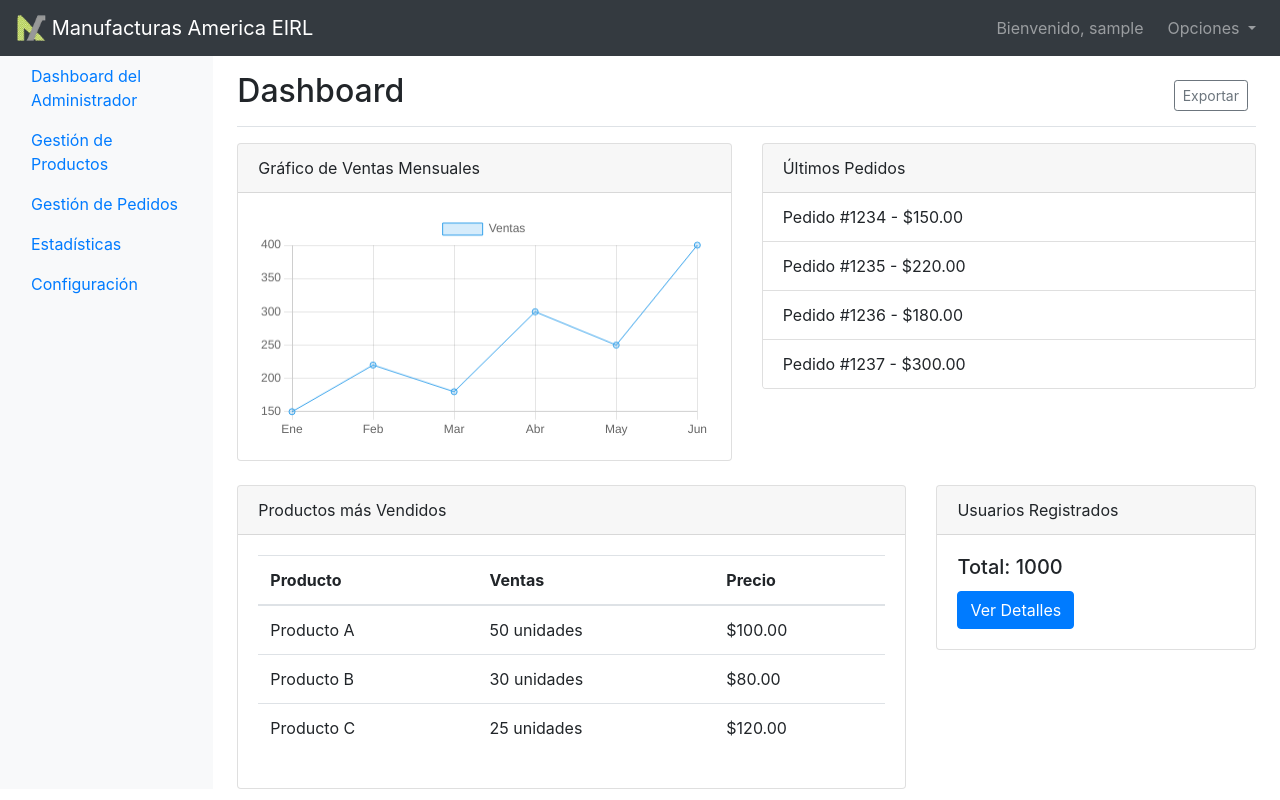
After one commit to ThisWildLifef7/Manufacturas.github.io, a PHP site: page /Screens/dashboard.php in a window 1280 px wide. The commit adds this page. Run offline with PHP 8.4, Linux system fonts and the light colour scheme; the visitor is signed in with stand-in values (Sample User, id 1); some libraries are stand-ins or nearby versions.

Commit message:
Last changes 13 - 06

```diff
--- a/Screens/contacto.php
+++ b/Screens/contacto.php
@@ -46,8 +46,8 @@ session_start();
                         <a class="secondary" href="#">
                             <i class="fa-solid fa-circle-user"></i>
                             <?php
-                                if (isset($_SESSION['nombre_usuario'])) {
-                                    echo htmlspecialchars($_SESSION['nombre_usuario']);
+                                if (isset($_SESSION['nombre_completo'])) {
+                                    echo htmlspecialchars($_SESSION['nombre_completo']);
                                 }
                             ?>
                         </a>
--- /dev/null
+++ b/Screens/dashboard.php
@@ -0,0 +1,218 @@
+<?php
+
+    session_start();
+    if (!isset($_SESSION['tipo_usuario']) || $_SESSION['tipo_usuario'] !== 'administrador') {
+        // Redirigir al usuario a acceso_denegado.php si no tiene permisos de administrador
+        header("Location: ./acceso_denegado.html");
+    exit; // Asegurar que el script se detenga después de redirigir
+}
+
+?>
+<!DOCTYPE html>
+<html lang="es">
+<head>
+    <meta charset="UTF-8">
+    <meta name="viewport" content="width=device-width, initial-scale=1.0">
+    <title>Main Administrador</title>
+    <link rel="icon" type="image/png" href="../pics/logo-man.png">
+    <link rel="stylesheet" href="https://stackpath.bootstrapcdn.com/bootstrap/4.5.2/css/bootstrap.min.css">
+    <link rel="stylesheet" href="../styles/dash.css">
+    <script src="https://cdn.jsdelivr.net/npm/chart.js"></script> <!-- Librería Chart.js para gráficos -->
+</head>
+<body>
+ <!-- Encabezado -->
+    <header>
+        <nav class="navbar navbar-expand-lg navbar-dark bg-dark">
+            <a class="navbar-brand" href="#">
+                <img src="../pics/logo-man.png" width="30" height="30" class="d-inline-block align-top" alt="">
+                Manufacturas America EIRL
+            </a>
+            <button class="navbar-toggler" type="button" data-toggle="collapse" data-target="#navbarNav"
+                aria-controls="navbarNav" aria-expanded="false" aria-label="Toggle navigation">
+                <span class="navbar-toggler-icon"></span>
+            </button>
+            <div class="collapse navbar-collapse" id="navbarNav">
+                <ul class="navbar-nav ml-auto">
+                   <?php if (isset($_SESSION['nombre_usuario'])) : ?>
+                        <li class="nav-item">
+                            <span class="navbar-text mr-3">Bienvenido, <?php echo $_SESSION['nombre_usuario']; ?></span>
+                        </li>
+                        <li class="nav-item dropdown">
+                            <a class="nav-link dropdown-toggle" href="#" id="navbarDropdown" role="button"
+                                data-toggle="dropdown" aria-haspopup="true" aria-expanded="false">
+                                Opciones
+                            </a>
+                            <div class="dropdown-menu dropdown-menu-right" aria-labelledby="navbarDropdown">
+                                <a class="dropdown-item" href="../Screens/perfil.php">Perfil</a>
+                                <a class="dropdown-item" href="#">Configuración</a>
+                                <div class="dropdown-divider"></div>
+                                <a class="dropdown-item" href="../php/logout.php">Cerrar Sesión</a>
+                            </div>
+                        </li>
+                    <?php else : ?>
+                        <li class="nav-item">
+                            <a class="nav-link" href="../index.php">Iniciar Sesión</a>
+                        </li>
+                    <?php endif; ?>
+                </ul>
+            </div>
+        </nav>
+    </header>
+
+    <!-- Contenido Principal -->
+    <div class="container-fluid">
+        <div class="row">
+            <!-- Sidebar -->
+            <nav id="sidebar" class="col-md-3 col-lg-2 d-md-block bg-light sidebar">
+                <div class="sidebar-sticky">
+                    <ul class="nav flex-column">
+                        <li class="nav-item">
+                            <a class="nav-link active" href="#">
+                                Dashboard del Administrador
+                            </a>
+                        </li>
+                        <li class="nav-item">
+                            <a class="nav-link" href="#">
+                                Gestión de Productos
+                            </a>
+                        </li>
+                        <li class="nav-item">
+                            <a class="nav-link" href="#">
+                                Gestión de Pedidos
+                            </a>
+                        </li>
+                        <li class="nav-item">
+                            <a class="nav-link" href="#">
+                                Estadísticas
+                            </a>
+                        </li>
+                        <li class="nav-item">
+                            <a class="nav-link" href="#">
+                                Configuración
+                            </a>
+                        </li>
+                    </ul>
+                </div>
+            </nav>
+
+            <!-- Contenido Principal -->
+            <main role="main" class="col-md-9 ml-sm-auto col-lg-10 px-md-4">
+                <div class="d-flex justify-content-between flex-wrap flex-md-nowrap align-items-center pt-3 pb-2 mb-3 border-bottom">
+                    <h1 class="h2">Dashboard</h1>
+                    <div class="btn-toolbar mb-2 mb-md-0">
+                        <div class="btn-group mr-2">
+                            <button class="btn btn-sm btn-outline-secondary">Exportar</button>
+                        </div>
+                    </div>
+                </div>
+
+                <div class="row">
+                    <div class="col-md-6">
+                        <div class="card">
+                            <div class="card-header">
+                                Gráfico de Ventas Mensuales
+                            </div>
+                            <div class="card-body">
+                                <canvas id="ventasChart"></canvas>
+                            </div>
+                        </div>
+                    </div>
+                    <div class="col-md-6">
+                        <div class="card">
+                            <div class="card-header">
+                                Últimos Pedidos
+                            </div>
+                            <ul class="list-group list-group-flush">
+                                <li class="list-group-item">Pedido #1234 - $150.00</li>
+                                <li class="list-group-item">Pedido #1235 - $220.00</li>
+                                <li class="list-group-item">Pedido #1236 - $180.00</li>
+                                <li class="list-group-item">Pedido #1237 - $300.00</li>
+                            </ul>
+                        </div>
+                    </div>
+                </div>
+
+                <div class="row mt-4">
+                    <div class="col-md-8">
+                        <div class="card">
+                            <div class="card-header">
+                                Productos más Vendidos
+                            </div>
+                            <div class="card-body">
+                                <table class="table table-hover">
+                                    <thead>
+                                        <tr>
+                                            <th>Producto</th>
+                                            <th>Ventas</th>
+                                            <th>Precio</th>
+                                        </tr>
+                                    </thead>
+                                    <tbody>
+                                        <tr>
+                                            <td>Producto A</td>
+                                            <td>50 unidades</td>
+                                            <td>$100.00</td>
+                                        </tr>
+                                        <tr>
+                                            <td>Producto B</td>
+                                            <td>30 unidades</td>
+                                            <td>$80.00</td>
+                                        </tr>
+                                        <tr>
+                                            <td>Producto C</td>
+                                            <td>25 unidades</td>
+                                            <td>$120.00</td>
+                                        </tr>
+                                    </tbody>
+                                </table>
+                            </div>
+                        </div>
+                    </div>
+                    <div class="col-md-4">
+                        <div class="card">
+                            <div class="card-header">
+                                Usuarios Registrados
+                            </div>
+                            <div class="card-body">
+                                <h5 class="card-title">Total: 1000</h5>
+                                <a href="#" class="btn btn-primary">Ver Detalles</a>
+                            </div>
+                        </div>
+                    </div>
+                </div>
+            </main>
+        </div>
+    </div>
+
+    <!-- JavaScript opcional -->
+    <script>
+        // Configuración del gráfico
+        var ctx = document.getElementById('ventasChart').getContext('2d');
+        var ventasChart = new Chart(ctx, {
+            type: 'line',
+            data: {
+                labels: ['Ene', 'Feb', 'Mar', 'Abr', 'May', 'Jun'],
+                datasets: [{
+                    label: 'Ventas',
+                    data: [150, 220, 180, 300, 250, 400],
+                    backgroundColor: 'rgba(54, 162, 235, 0.2)',
+                    borderColor: 'rgba(54, 162, 235, 1)',
+                    borderWidth: 1
+                }]
+            },
+            options: {
+                scales: {
+                    yAxes: [{
+                        ticks: {
+                            beginAtZero: true
+                        }
+                    }]
+                }
+            }
+        });
+    </script>
+    <script src="https://code.jquery.com/jquery-3.5.1.slim.min.js"></script>
+    <script src="https://cdn.jsdelivr.net/npm/@popperjs/core@2.5.4/dist/umd/popper.min.js"></script>
+    <script src="https://stackpath.bootstrapcdn.com/bootstrap/4.5.2/js/bootstrap.min.js"></script>
+</body>
+</html>
--- a/Screens/job.php
+++ b/Screens/job.php
@@ -40,8 +40,8 @@ session_start();
                         <a class="secondary" href="#">
                             <i class="fa-solid fa-circle-user"></i>
                             <?php
-                                if (isset($_SESSION['nombre_usuario'])) {
-                                    echo htmlspecialchars($_SESSION['nombre_usuario']);
+                                if (isset($_SESSION['nombre_completo'])) {
+                                    echo htmlspecialchars($_SESSION['nombre_completo']);
                                 }
                             ?>
                         </a>
--- a/Screens/nosotros.php
+++ b/Screens/nosotros.php
@@ -40,8 +40,8 @@ session_start();
                         <a class="secondary" href="#">
                             <i class="fa-solid fa-circle-user"></i>
                             <?php
-                                if (isset($_SESSION['nombre_usuario'])) {
-                                    echo htmlspecialchars($_SESSION['nombre_usuario']);
+                                if (isset($_SESSION['nombre_completo'])) {
+                                    echo htmlspecialchars($_SESSION['nombre_completo']);
                                 }
                             ?>
                         </a>
--- a/Screens/process.php
+++ b/Screens/process.php
@@ -40,8 +40,8 @@ session_start();
                         <a class="secondary" href="#">
                             <i class="fa-solid fa-circle-user"></i>
                             <?php
-                                if (isset($_SESSION['nombre_usuario'])) {
-                                    echo htmlspecialchars($_SESSION['nombre_usuario']);
+                                if (isset($_SESSION['nombre_completo'])) {
+                                    echo htmlspecialchars($_SESSION['nombre_completo']);
                                 }
                             ?>
                         </a>
--- a/Screens/tienda.php
+++ b/Screens/tienda.php
@@ -41,8 +41,8 @@ session_start();
                         <a class="secondary" href="#">
                             <i class="fa-solid fa-circle-user"></i>
                             <?php
-                                if (isset($_SESSION['nombre_usuario'])) {
-                                    echo htmlspecialchars($_SESSION['nombre_usuario']);
+                                if (isset($_SESSION['nombre_completo'])) {
+                                    echo htmlspecialchars($_SESSION['nombre_completo']);
                                 }
                             ?>
                         </a>
--- a/index.php
+++ b/index.php
@@ -40,8 +40,8 @@ session_start();
                         <a class="secondary" href="#">
                             <i class="fa-solid fa-circle-user"></i>
                             <?php
-                                if (isset($_SESSION['nombre_usuario'])) {
-                                    echo htmlspecialchars($_SESSION['nombre_usuario']);
+                                if (isset($_SESSION['nombre_completo'])) {
+                                    echo htmlspecialchars($_SESSION['nombre_completo']);
                                 }
                             ?>
                         </a>
--- a/php/conexion.php
+++ b/php/conexion.php
@@ -3,7 +3,7 @@
 $servername = "localhost:3310";
 $username = "root";
 $password_db = "";
-$dbname = "pruebalogin";
+$dbname = "manufacturas";
 
 // Crear conexión
 $conn = new mysqli($servername, $username, $password_db, $dbname);
--- a/php/register.php
+++ b/php/register.php
@@ -8,9 +8,11 @@ $password = $_POST['contraseña'];
 
 //hashear la contraseña
 // $hashed_password = password_hash($password, PASSWORD_DEFAULT);
+//Definir tipo de usuario por defecto
+$tipo_usuario = 'cliente';
 
 //Insertar un nuevo usuario en la base de datos
-$sql = "INSERT INTO usuarios (nombre_completo, nombre_usuario, contraseña) VALUES (?, ?, ?)";
+$sql = "INSERT INTO usuarios (nombre_completo, nombre_usuario, contraseña, tipo_usuario) VALUES (?, ?, ?, '$tipo_usuario')";
 $stmt = $conn->prepare($sql);
 $stmt->bind_param("sss", $name, $username, $password);
 
--- /dev/null
+++ b/styles/dash.css
@@ -0,0 +1,9 @@
+:root {
+    --main-color: #1F2F3F;
+    --main-two-color: #7AA93C;
+    --color-hover-button: #388E3C;
+
+    --font-card: "Poppins", sans-serif;
+    --h2-font-size: 1rem;
+    --small-font-size: 0.75rem;
+}
```
Also changed, not shown: Screens/acceso_denegado.html (added, +23 -0 lines), Screens/login.php (+12 -6 lines), Screens/perfil.php (added, +79 -0 lines), php/validate.php (+39 -17 lines), styles/denegado.css (added, +116 -0 lines), styles/login.css (+49 -0 lines), styles/perfil.css (added, +32 -0 lines), pics/default_person.jpg (added).
